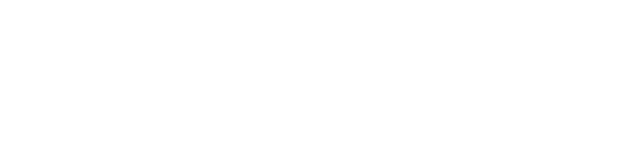
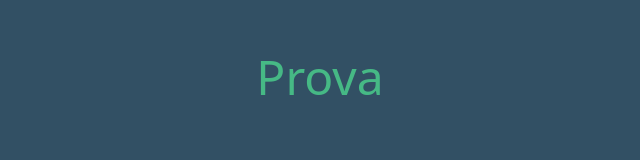
Before and after one commit to AlbertoScalia/vue-hello, a plain HTML site: page index.html in a window 1280 px wide. Shown: the whole page, without its empty margins (320-960 px from the left). Drawn offline with nearby package versions, Linux system fonts and the light colour scheme.

Commit message:
Feat (INdex & CSS) : Add style & principal elements

```diff
--- a/index.html
+++ b/index.html
@@ -12,7 +12,13 @@
 </head>
 
 <body>
-
+    <div id="app">
+        <div class="contenitore_principale text-center pt-5">
+            <h1>
+                Prova
+            </h1>
+        </div>
+    </div>
 
     <script src="https://unpkg.com/vue@3/dist/vue.global.js"></script>
     <script src="./script.js"></script>
--- a/style.css
+++ b/style.css
@@ -0,0 +1,9 @@
+.contenitore_principale {
+    height: 100vh;
+    background-color: rgb(50, 80, 100);
+}
+
+h1 {
+    font-size: 3rem;
+    color: rgb(70, 185, 133);
+}
```
